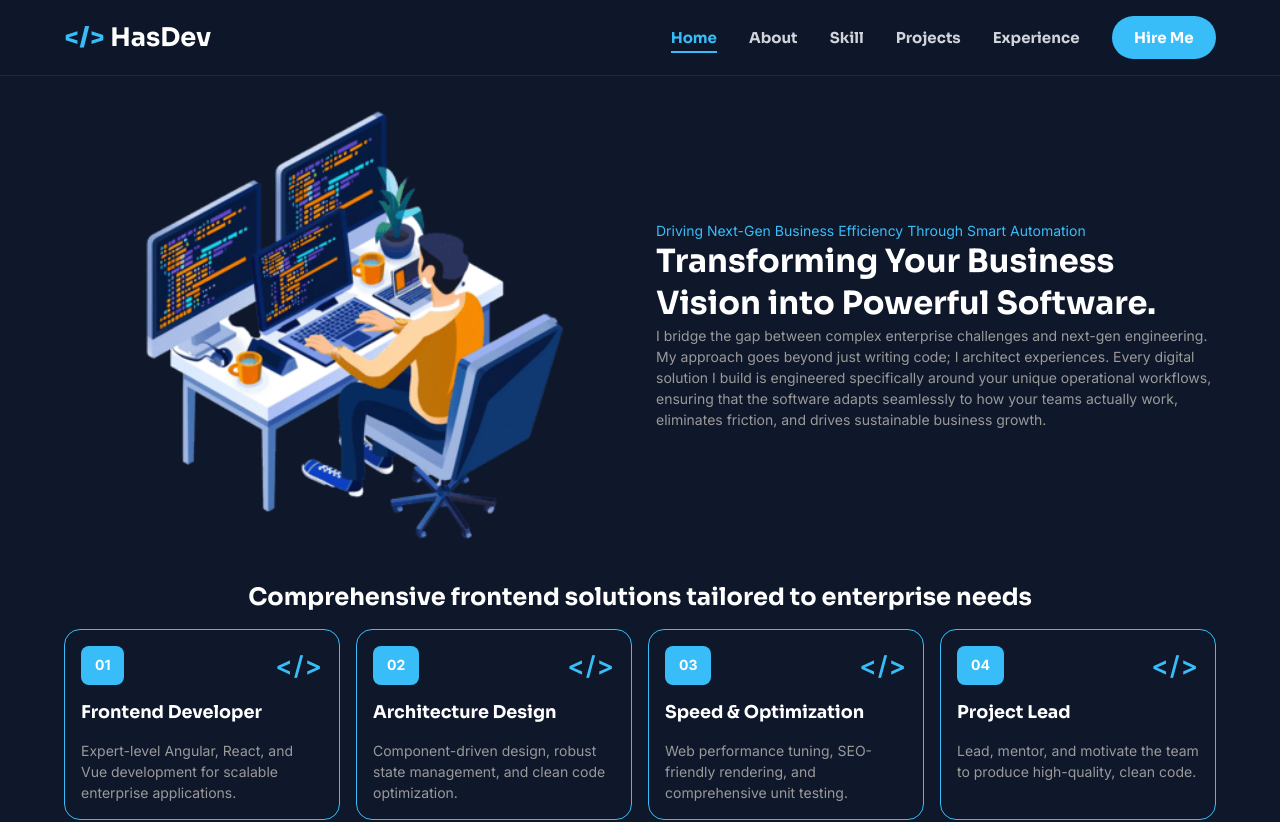
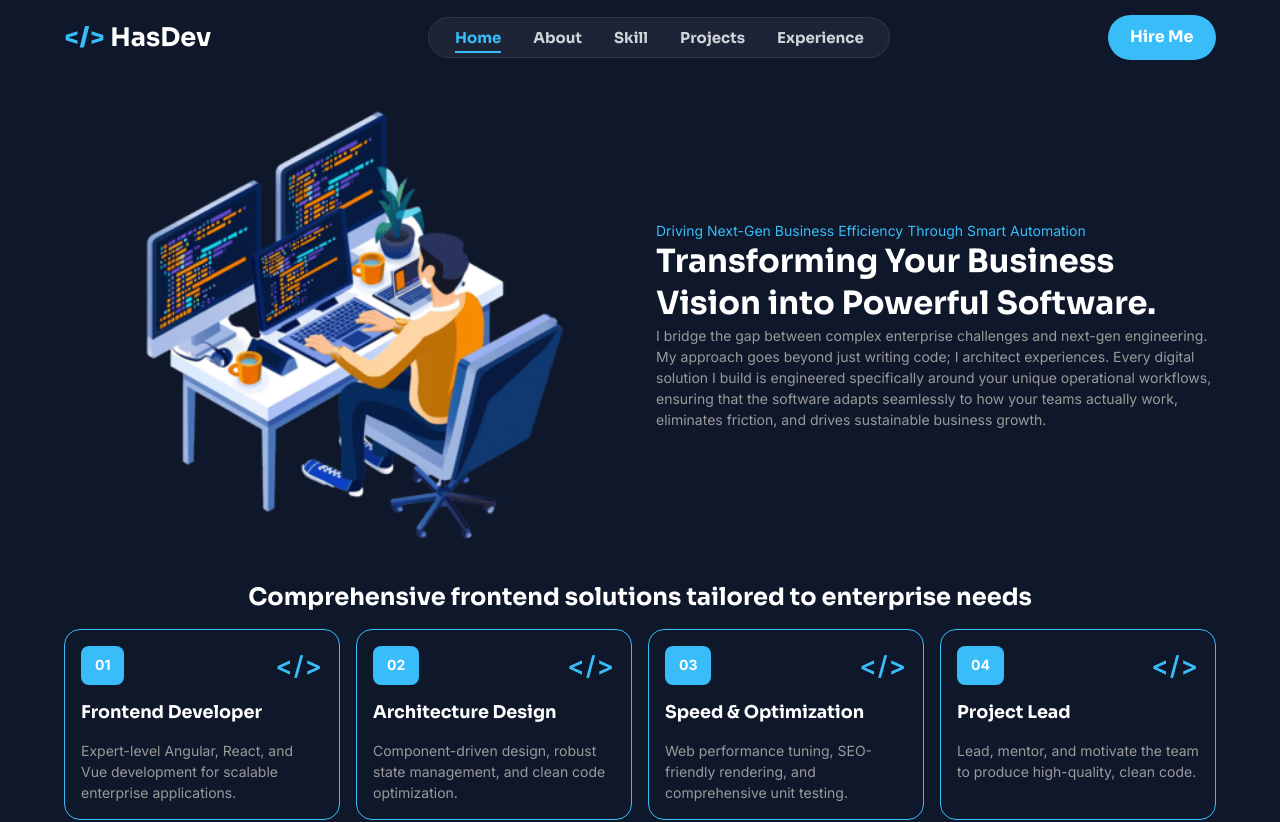
Before and after one commit to hasnimol0319-cloud/my-ng-portfolio, an Angular app: page /home in a window 1280 px wide. Shown: the top 822 px of the page. Built offline with nearby package versions, Linux system fonts and the light colour scheme.

Commit message:
Redesign navlink

```diff
--- a/src/app/layout/navbar/navbar.component.html
+++ b/src/app/layout/navbar/navbar.component.html
@@ -17,7 +17,10 @@
             @for (m of menu; track m.id) {
                 <a [routerLink]="m.url" routerLinkActive="active">{{m.name}}</a>
             }
+        </nav>
+
+        <div class="actions">
             <a href="#" class="btn">Hire Me</a>
-        </nav>
+        </div>
     </div>
 </header>
--- a/src/app/layout/navbar/navbar.component.scss
+++ b/src/app/layout/navbar/navbar.component.scss
@@ -4,18 +4,16 @@
     width:100%;
     z-index:1000;
 
-    backdrop-filter:blur(12px);
-    background:rgba(15,23,42,.75);
-    border-bottom:1px solid rgba(255,255,255,.08);
 }
 
 .container{
     width:min(1200px,90%);
     margin:auto;
 
-    display:flex;
-    justify-content:space-between;
+    display:grid;
+    grid-template-columns: auto 1fr auto;
     align-items:center;
+    column-gap:1rem;
 
     height:75px;
 }
@@ -34,6 +32,14 @@
     display:flex;
     align-items:center;
     gap:2rem;
+
+    justify-self:center;
+
+    padding:.6rem 1.6rem;
+    border-radius:50px;
+    backdrop-filter:blur(12px);
+    background:rgba(255,255,255,.06);
+    border:1px solid rgba(255,255,255,.08);
 }
 
 .nav-links a{
@@ -43,6 +49,12 @@
     transition:.3s;
     display: inline-block;
     cursor: pointer;
+}
+
+.actions{
+    display:flex;
+    align-items:center;
+    justify-self:end;
 }
 
 .nav-links a:hover{
@@ -109,6 +121,17 @@
 /* Responsive */
 
 @media(max-width:768px){
+    .navbar{
+        backdrop-filter:blur(12px);
+        background:rgba(15,23,42,.75);
+        border-bottom:1px solid rgba(255,255,255,.08);
+    }
+
+    .container{
+        display:flex;
+        align-items:center;
+        justify-content: space-between;
+    }
 
     .hamburger{
         display:block;
@@ -121,6 +144,8 @@
 
         width:100%;
         background:#0f172a;
+        border:none;
+        border-radius:0;
 
         display:flex;
         flex-direction:column;
@@ -138,8 +163,8 @@
         padding:.3rem 0;
     }
 
-    .btn{
-        margin-bottom:1.5rem;
+    .actions{
+        display: none;
     }
 
     #menu-toggle:checked ~ .nav-links{
```
